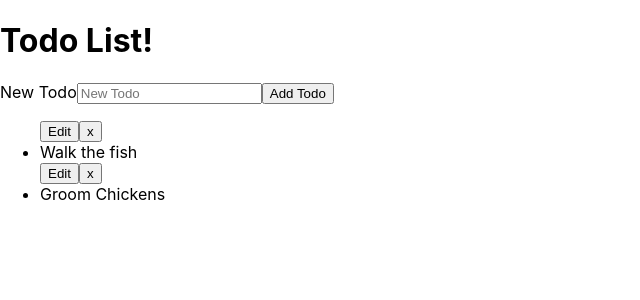
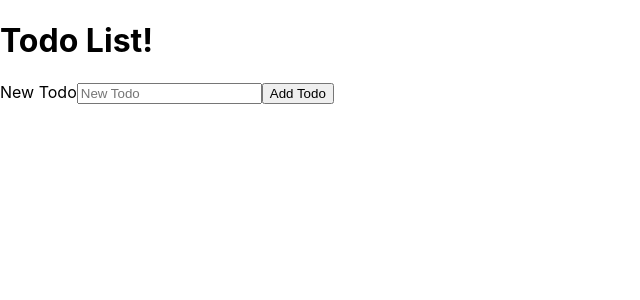
Before and after one commit to ZoltanSzokodi/React-Todos, a React (Create React App) app: page / in a window 1280 px wide. Shown: the top 300 px of the page, without its empty margins (0-640 px from the left). Built offline with nearby package versions, Linux system fonts and the light colour scheme.

Commit message:
Remove Todo

```diff
--- a/package.json
+++ b/package.json
@@ -5,7 +5,8 @@
   "dependencies": {
     "react": "^16.9.0",
     "react-dom": "^16.9.0",
-    "react-scripts": "3.1.2"
+    "react-scripts": "3.1.2",
+    "uuid": "^3.3.3"
   },
   "scripts": {
     "start": "react-scripts start",
--- a/src/NewTodoForm.js
+++ b/src/NewTodoForm.js
@@ -1,4 +1,5 @@
 import React, { Component } from 'react';
+import uuid from 'uuid/v4'
 
 class NewTodoForm extends Component {
   constructor(props) {
@@ -16,7 +17,7 @@ class NewTodoForm extends Component {
 
   handleSubmint(evt) {
     evt.preventDefault();
-    this.props.createTodo(this.state);
+    this.props.createTodo({ ...this.state, id: uuid() });
     this.setState({
       task: ""
     });
--- a/src/Todo.js
+++ b/src/Todo.js
@@ -1,11 +1,18 @@
 import React, { Component } from 'react';
 
 class Todo extends Component {
+  constructor(props) {
+    super(props);
+    this.handleRemove = this.handleRemove.bind(this);
+  }
+  handleRemove() {
+    this.props.removeTodo(this.props.id);
+  }
   render() {
     return (
       <div>
         <button>Edit</button>
-        <button>x</button>
+        <button onClick={this.handleRemove}>x</button>
         <li>{this.props.task}</li>
       </div>
     )
--- a/src/TodoList.js
+++ b/src/TodoList.js
@@ -5,8 +5,9 @@ import NewTodoForm from './NewTodoForm';
 class TodoList extends Component {
   constructor(props) {
     super(props);
-    this.state = { todos: [{ task: "Walk the fish" }, { task: "Groom Chickens" }] };
+    this.state = { todos: [] };
     this.create = this.create.bind(this);
+    this.remove = this.remove.bind(this);
   }
 
   create(newTodo) {
@@ -15,9 +16,15 @@ class TodoList extends Component {
     });
   }
 
+  remove(id) {
+    this.setState({
+      todos: this.state.todos.filter(t => t.id !== id)
+    });
+  }
+
   render() {
     const todos = this.state.todos.map(todo => (
-      <Todo task={todo.task} />
+      <Todo key={todo.id} id={todo.id} task={todo.task} removeTodo={this.remove} />
     ));
     return (
       <div>
```
